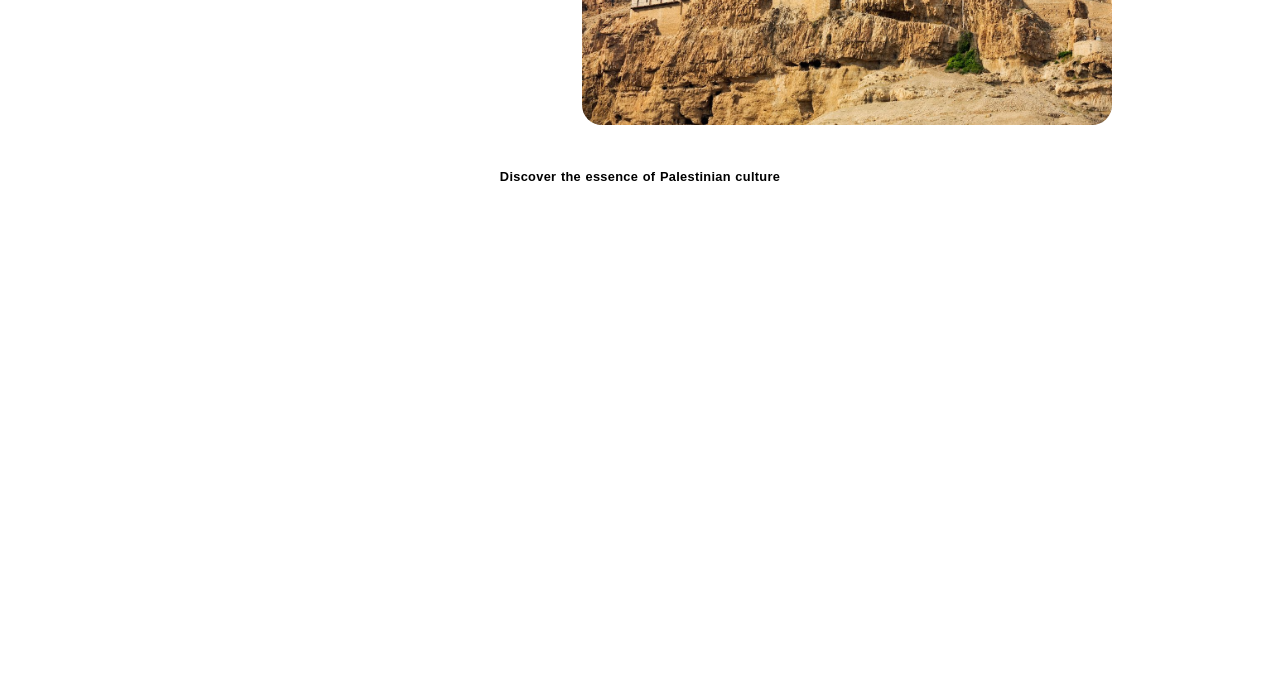
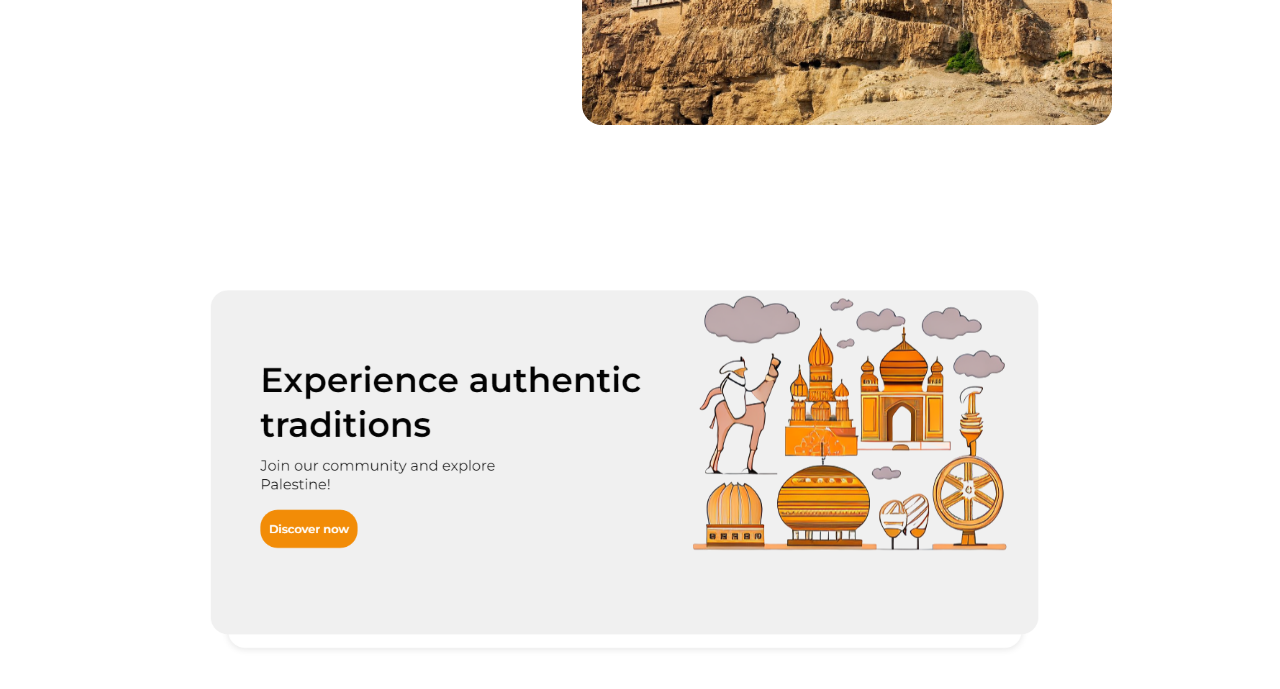
Before and after one commit to Areeb-Ali/Palestinian-Cultural-Heritage, a plain HTML site: page index.html in a window 1280 px wide. Shown: the part 359-1048 px from the top of the page. Before the commit the page ends 800 px from the top, so only its background shows below. Drawn offline with Linux system fonts and the light colour scheme.

Commit message:
Tradition area

```diff
--- a/index.html
+++ b/index.html
@@ -38,8 +38,8 @@
                 <img src="./images/Jericho-Palestine.jpg" alt="Landing Page Image">
             </div>
         </div>
-        <div>
-            <p class="bottom-text">Discover the essence of Palestinian culture</p>
+        <div class="img1">
+            <a href="#"><img src="./images/1.png" alt="!st Image"></a>
         </div>
     </main>
 
--- a/style.css
+++ b/style.css
@@ -92,3 +92,12 @@ nav {
     letter-spacing: 0.3px;
     word-spacing: 0.7px;
 }
+
+.img1 {
+    text-align: center;
+    margin: 130px 0;
+}
+
+.img1 a img {
+    width: 70%;
+}
```
Also changed, not shown: images/1.png (added), images/About Us (1).png (deleted), images/Landmarks.png (deleted), 5 other files.
